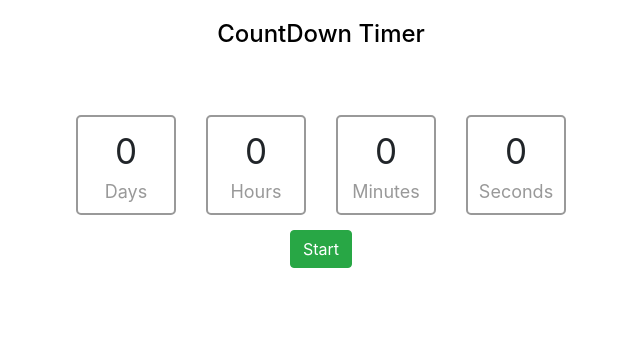
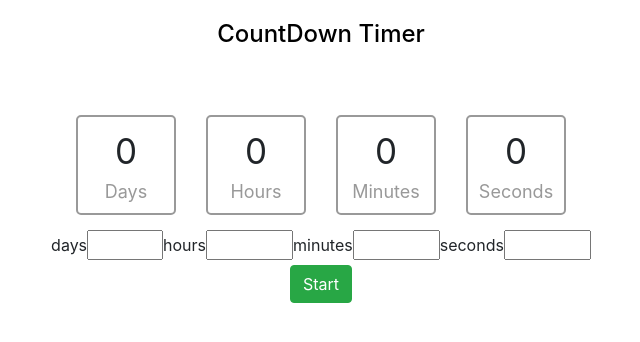
Before and after one commit to RoyMontoya/countdown-timer, a React (Create React App) app: page / in a window 1280 px wide. Shown: the top 342 px of the page, without its empty margins (319-959 px from the left). Built offline with nearby package versions, Linux system fonts and the light colour scheme.

Commit message:
added inputs

```diff
--- a/src/components/app/App.js
+++ b/src/components/app/App.js
@@ -2,6 +2,7 @@ import React, { Component } from 'react';
 import './App.css';
 import Header from '../header/Header'
 import Timer from '../timer/Timer'
+import TimeForm from '../time-form/TimeForm'
 
 class App extends Component {
   constructor(props){
@@ -20,6 +21,7 @@ class App extends Component {
       <div className="App">
         <Header/>
         <Timer ref="timer"/>
+        <TimeForm/>
         <button className="btn btn-success" onClick={this.startCount}>Start</button>
       </div>
     );
--- /dev/null
+++ b/src/components/time-form/Style.css
@@ -0,0 +1,4 @@
+.time-form{
+  display: flex;
+  justify-content: center;
+}
--- /dev/null
+++ b/src/components/time-form/TimeForm.jsx
@@ -0,0 +1,21 @@
+import React, {Component} from 'react';
+import TimeInput from '../time-input/TimeInput'
+import './Style.css'
+
+class TimeForm extends Component {
+
+  render(){
+    return (
+      <div>
+        <form className="time-form">
+          <TimeInput name="days" min="0" max="7"/>
+          <TimeInput name="hours" min="0" max="24"/>
+          <TimeInput name="minutes" min="0" max="60"/>
+          <TimeInput name="seconds" min="0" max="60"/>
+        </form>
+      </div>
+    )
+  }
+}
+
+export default TimeForm;
--- /dev/null
+++ b/src/components/time-input/TimeInput.jsx
@@ -0,0 +1,20 @@
+import React, {Component} from 'react';
+
+class TimeInput extends Component {
+
+
+  render(){
+    return(
+      <div>
+        <label>{this.props.name}</label>
+        <input type="number" name={this.props.name}
+          min={this.props.min}
+          max={this.props.max}/>
+      </div>
+    )
+
+  }
+
+}
+
+export default TimeInput
```
